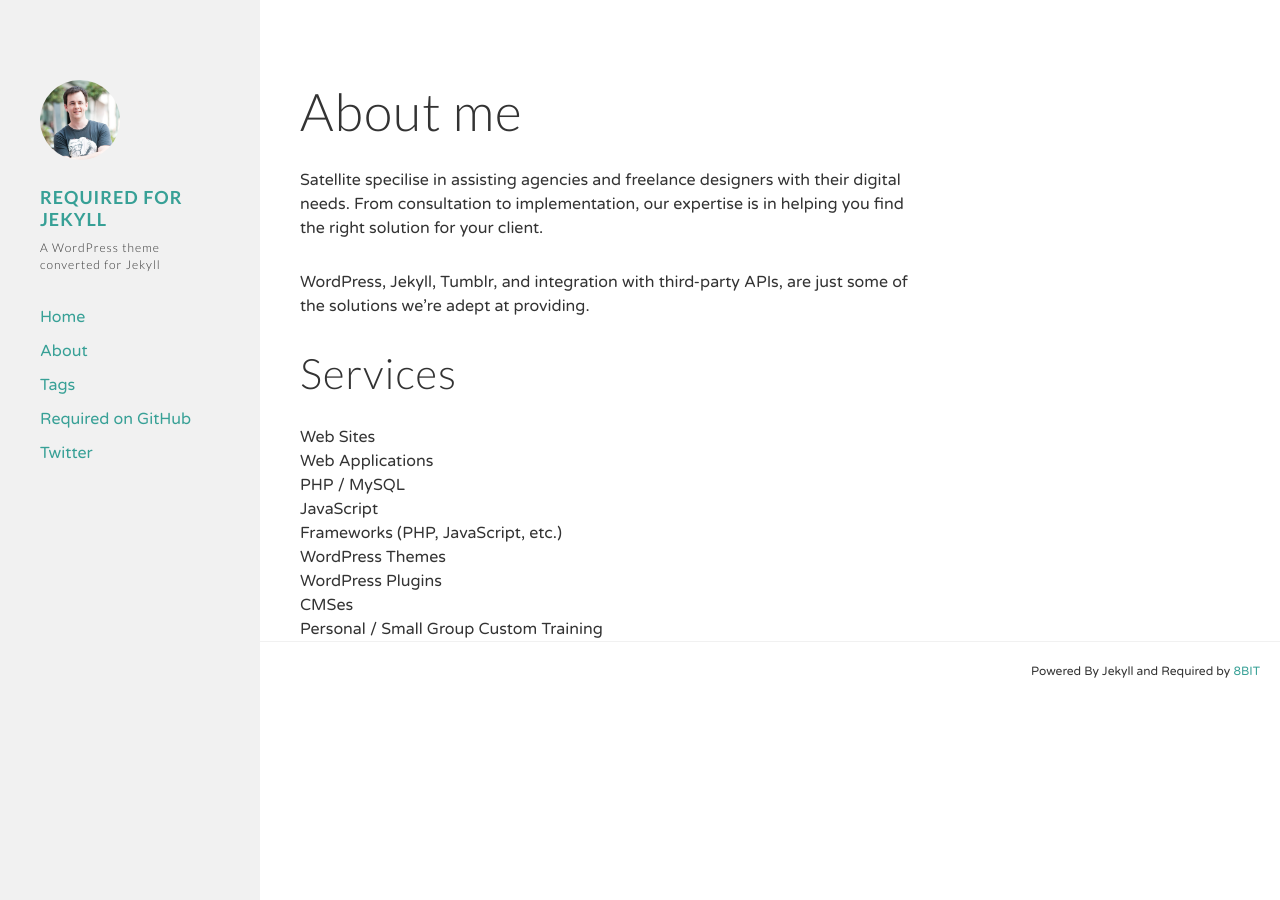
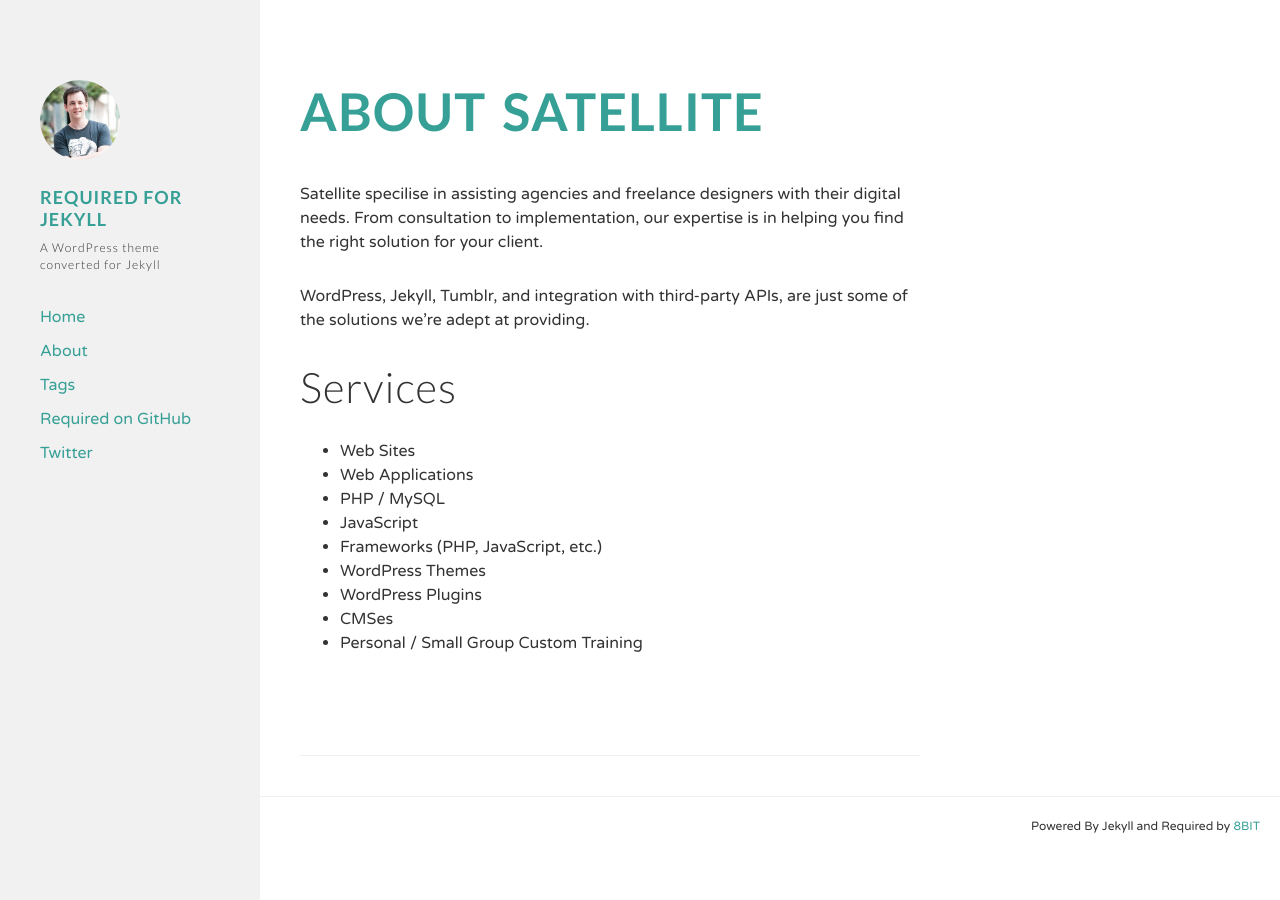
Before and after one commit to Japh/required-for-jekyll, a Jekyll site: the page built from about.md, in a window 1280 px wide. Built offline with Jekyll 4.4.1, drawn with Linux system fonts in a browser that asks for light colours; nearby versions of some CDN libraries.

Commit message:
Modified the page layout

```diff
--- a/_layouts/page.html
+++ b/_layouts/page.html
@@ -31,7 +31,32 @@
       </aside><!-- /#sidebar -->
 
       <div id="main">
-        {{ content }}
+
+        <article class="post type-post status-publish format-standard sticky hentry clearfix">
+
+          <header>
+              <h1 class="entry-title">
+                <a href="{{ site.url }}{{ page.url }}">
+                  {{ page.title }}
+                </a>
+              </h1><!-- /.entry-title -->
+
+          </header>
+
+          {% if page.image.feature %}
+          <figure class="featured-image">
+            <img width="480" height="396" src="{{ site.url }}/images/{{ page.image.feature }}" class="attachment-post-thumbnail wp-post-image" alt="{{ page.title }}">
+          </figure><!-- /.featured-image -->
+          {% endif %}
+
+          <div class="entry-content clearfix">
+
+            {{ content }}
+
+          </div><!-- /.entry-content -->
+
+        </article>
+
       </div>
 
     </div><!-- /#wrapper -->
--- a/about.md
+++ b/about.md
@@ -6,8 +6,6 @@ tags: [Satellite, web development, WordPress, Jekyll, theme development, JavaScr
 #image:
 #  feature: feature-photo-04.jpg
 ---
-
-# About me
 
 Satellite specilise in assisting agencies and freelance designers with their digital needs. From consultation to implementation, our expertise is in helping you find the right solution for your client.
 
```
